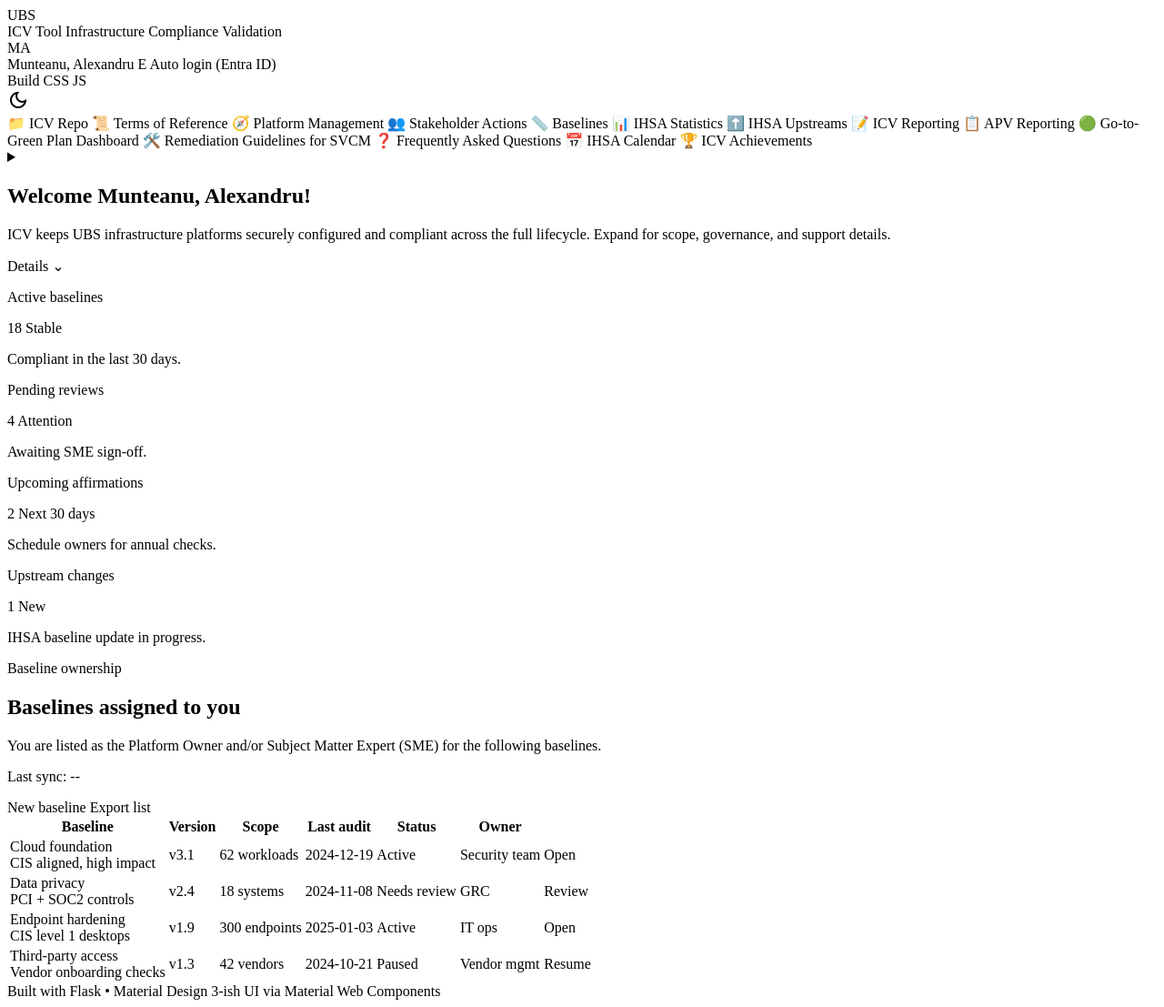
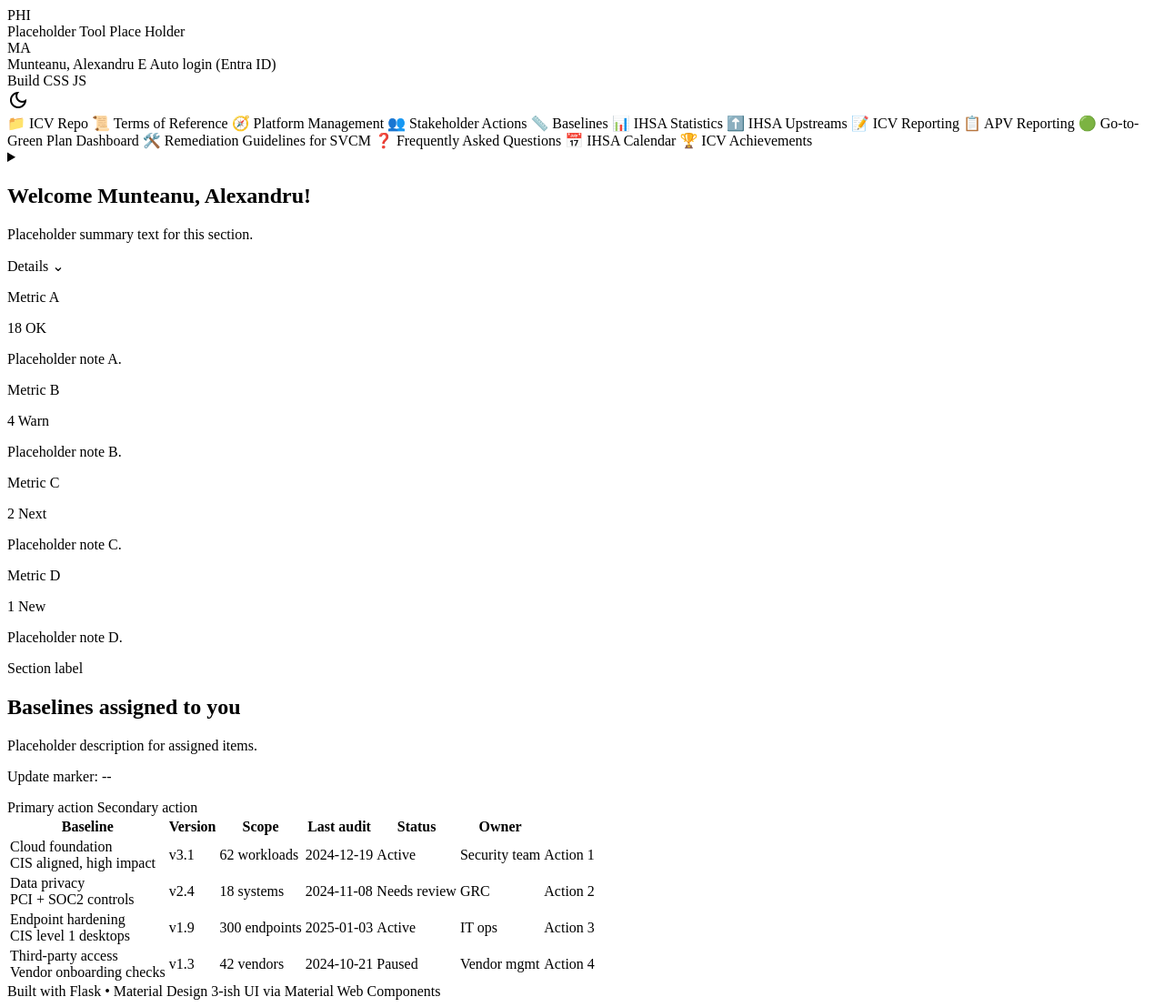
Before and after one commit to alexmnt/flask_server, a Flask app: page / in a window 1280 px wide. Shown: the whole page at 91% size. Run offline with Flask 3, Linux system fonts and the light colour scheme.

Commit message:
first commit

```diff
--- a/backend/routes/pages.py
+++ b/backend/routes/pages.py
@@ -14,7 +14,7 @@ BASELINES = [
         "status": "active",
         "status_label": "Active",
         "owner": "Security team",
-        "action_label": "Open",
+        "action_label": "Action 1",
         "action_variant": "primary",
     },
     {
@@ -26,7 +26,7 @@ BASELINES = [
         "status": "warning",
         "status_label": "Needs review",
         "owner": "GRC",
-        "action_label": "Review",
+        "action_label": "Action 2",
         "action_variant": "warning",
     },
     {
@@ -38,7 +38,7 @@ BASELINES = [
         "status": "active",
         "status_label": "Active",
         "owner": "IT ops",
-        "action_label": "Open",
+        "action_label": "Action 3",
         "action_variant": "primary",
     },
     {
@@ -50,39 +50,39 @@ BASELINES = [
         "status": "idle",
         "status_label": "Paused",
         "owner": "Vendor mgmt",
-        "action_label": "Resume",
+        "action_label": "Action 4",
         "action_variant": "neutral",
     },
 ]
 
 STATUS_CARDS = [
     {
-        "kicker": "Active baselines",
+        "kicker": "Metric A",
         "value": "18",
-        "badge": "Stable",
+        "badge": "OK",
         "tone": "active",
-        "note": "Compliant in the last 30 days.",
+        "note": "Placeholder note A.",
     },
     {
-        "kicker": "Pending reviews",
+        "kicker": "Metric B",
         "value": "4",
-        "badge": "Attention",
+        "badge": "Warn",
         "tone": "warning",
-        "note": "Awaiting SME sign-off.",
+        "note": "Placeholder note B.",
     },
     {
-        "kicker": "Upcoming affirmations",
+        "kicker": "Metric C",
         "value": "2",
-        "badge": "Next 30 days",
+        "badge": "Next",
         "tone": "idle",
-        "note": "Schedule owners for annual checks.",
+        "note": "Placeholder note C.",
     },
     {
-        "kicker": "Upstream changes",
+        "kicker": "Metric D",
         "value": "1",
         "badge": "New",
         "tone": "active",
-        "note": "IHSA baseline update in progress.",
+        "note": "Placeholder note D.",
     },
 ]
 
--- a/frontend/templates/layout.html
+++ b/frontend/templates/layout.html
@@ -23,11 +23,11 @@
   <body class="min-h-screen">
     <header class="topbar sticky top-0 z-10 flex flex-col items-start gap-4 px-5 py-3.5 md:flex-row md:flex-wrap md:items-center md:justify-between">
       <div class="brand flex items-center gap-3">
-        <div class="brand-badge" aria-hidden="true">UBS</div>
+        <div class="brand-badge" aria-hidden="true">PHI</div>
         <div class="brand-text flex flex-col gap-0.5">
-          <span class="md-typescale-title-large">{{ brand_name or "ICV Tool" }}</span>
+          <span class="md-typescale-title-large">{{ brand_name or "Placeholder Tool" }}</span>
           <span class="md-typescale-label-medium">
-            {{ brand_tagline or "Infrastructure Compliance Validation" }}
+            {{ brand_tagline or "Place Holder" }}
           </span>
         </div>
       </div>
--- a/frontend/templates/pages/index.html
+++ b/frontend/templates/pages/index.html
@@ -9,10 +9,7 @@
       <summary class="flex items-center justify-between gap-4 list-none cursor-pointer">
         <div class="welcome-summary flex flex-col gap-1.5">
           <h2 class="md-typescale-title-large">Welcome Munteanu, Alexandru!</h2>
-          <p class="body mb-0">
-            ICV keeps UBS infrastructure platforms securely configured and compliant across the full
-            lifecycle. Expand for scope, governance, and support details.
-          </p>
+          <p class="body mb-0">Placeholder summary text for this section.</p>
         </div>
         <span class="welcome-toggle">
           Details
@@ -20,57 +17,28 @@
         </span>
       </summary>
       <div class="welcome-body mt-3 flex flex-col gap-2.5">
-        <p class="body">
-          The Infrastructure Compliance Validation (ICV) Service helps UBS infrastructure teams keep
-          platforms securely configured and compliant throughout their lifecycle. It focuses on key
-          infrastructure technologies such as Operating Systems, Databases, Middleware, and cloud
-          services, and validates that approved hardening settings are applied and maintained over
-          time (not only at build, but also during ongoing operation and change).
-        </p>
-        <p class="body">
-          ICV supports the AM18 Key Procedural Control (KPC) by providing an evidence-based view of
-          security configuration compliance against approved hardening standards ("baselines"). These
-          baselines are maintained by the Infrastructure Hardening Standards Authority (IHSA), which
-          defines, approves, updates, and periodically revalidates AM18 standards to ensure they remain
-          aligned with UBS Cyber & Information Security Policy (CISP) and evolving security
-          requirements.
-        </p>
-        <p class="body">
-          This tool supports platform stakeholders (Owners, SMEs, and delegated roles) during annual
-          baseline affirmation and for controlled baseline updates when changes are needed (for
-          example, when upstream guidance changes, new controls appear, or a correction is required).
-        </p>
+        <p class="body">Redacted paragraph copy for layout verification.</p>
+        <p class="body">Additional placeholder sentences replace sensitive content.</p>
+        <p class="body">Further obfuscated copy preserves spacing and rhythm.</p>
         <ul class="welcome-list m-0 list-disc pl-4 space-y-1.5">
-          <li>Maintain and monitor approved hardening standards (baselines and controls).</li>
-          <li>Collect and evaluate compliance data to identify configuration gaps.</li>
-          <li>Report compliance status and trends to stakeholders.</li>
-          <li>Support remediation tracking and governance workflows to manage risk.</li>
+          <li>Placeholder bullet A.</li>
+          <li>Placeholder bullet B.</li>
+          <li>Placeholder bullet C.</li>
+          <li>Placeholder bullet D.</li>
         </ul>
         <div class="banner warning">
           <span class="banner-icon">⚠️</span>
-          <span>NOPE platforms are not part of AM18 scope.</span>
+          <span>Placeholder warning notice.</span>
         </div>
         <div class="banner info">
           <span class="banner-icon">ℹ️</span>
-          <span>
-            Report issues with the ICV Tool to DL-ICV-IHSA (dl-icv-ihsa@ubs.com) or by opening a GitLab
-            issue in the IHSA GitLab Repository.
-          </span>
+          <span>Placeholder info notice.</span>
         </div>
         <div class="banner info">
           <span class="banner-icon">ℹ️</span>
           <div>
-            <p>
-              Use "Begin Affirmation" to complete your mandatory annual affirmation (the button
-              changes for "Continue Affirmation" for baselines that have incomplete affirmations).
-              This feature will toggle only annually.
-            </p>
-            <p>
-              Use "Raise a Change Request" to submit any other changes, except annual affirmations,
-              required for your baselines. This feature can be used throughout the year whenever
-              changes to an individual baseline control are required, including changes to severity
-              ratings or scope.
-            </p>
+            <p>Obfuscated guidance text for annual actions.</p>
+            <p>Redacted guidance text for change requests.</p>
           </div>
         </div>
       </div>
@@ -89,24 +57,21 @@
   <section class="card table-card flex flex-col gap-4">
     <div class="table-header flex flex-wrap items-start justify-between gap-3">
       <div>
-        <p class="kicker">Baseline ownership</p>
+        <p class="kicker">Section label</p>
         <h2 class="md-typescale-title-large">Baselines assigned to you</h2>
-        <p class="body">
-          You are listed as the Platform Owner and/or Subject Matter Expert (SME) for the following
-          baselines.
-        </p>
+        <p class="body">Placeholder description for assigned items.</p>
         <p
           class="body"
           hx-get="{{ url_for('pages.last_sync') }}"
           hx-trigger="load, every 60s"
           hx-swap="outerHTML"
         >
-          Last sync: --
+          Update marker: --
         </p>
       </div>
       <div class="table-actions flex flex-wrap gap-2">
-        <md-filled-button type="button">New baseline</md-filled-button>
-        <md-outlined-button type="button">Export list</md-outlined-button>
+        <md-filled-button type="button">Primary action</md-filled-button>
+        <md-outlined-button type="button">Secondary action</md-outlined-button>
       </div>
     </div>
 
--- a/frontend/templates/partials/last_sync.html
+++ b/frontend/templates/partials/last_sync.html
@@ -4,5 +4,5 @@
   hx-trigger="load, every 60s"
   hx-swap="outerHTML"
 >
-  Last sync: {{ last_sync }}
+  Update marker: {{ last_sync }}
 </p>
```
